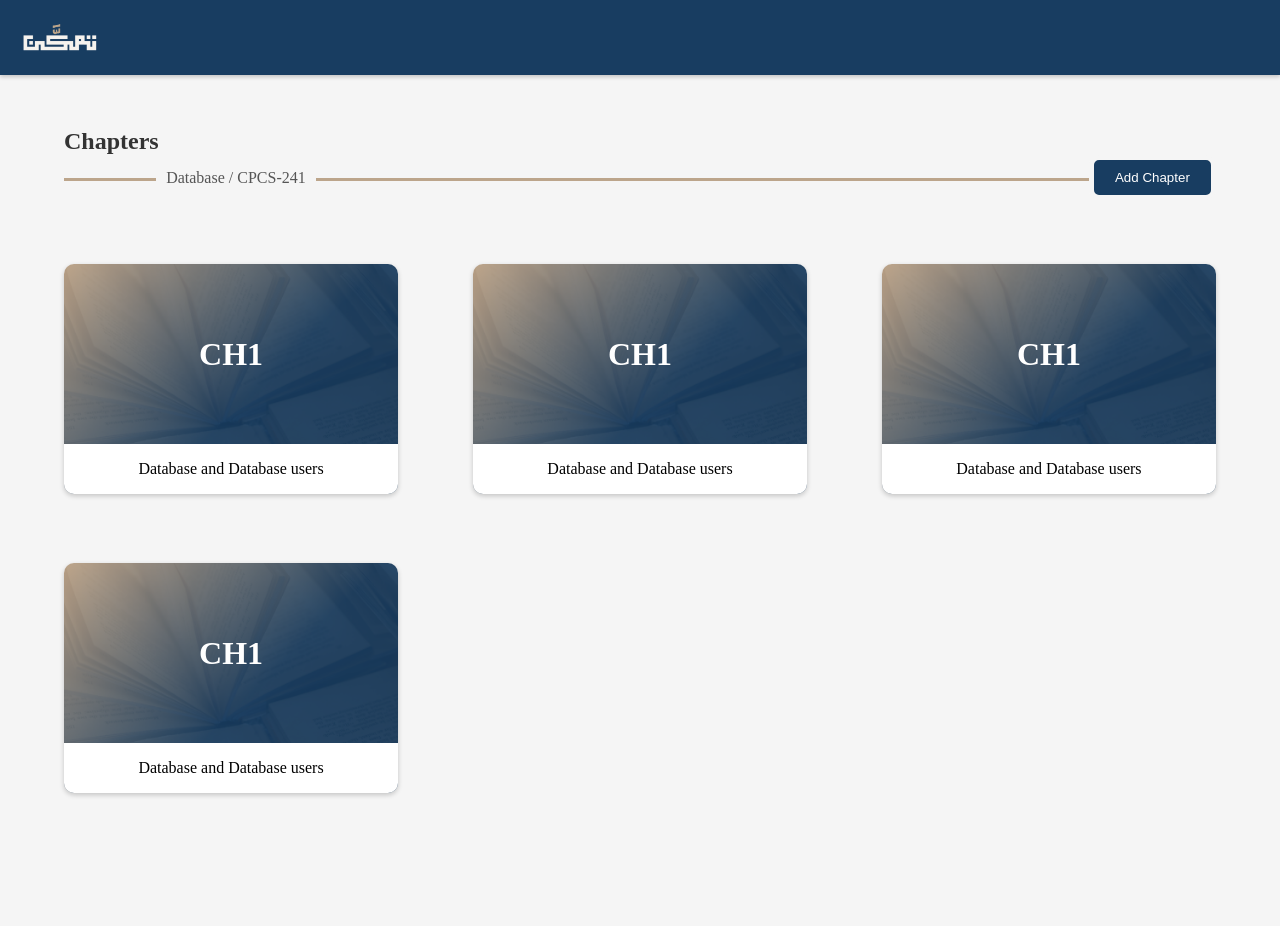
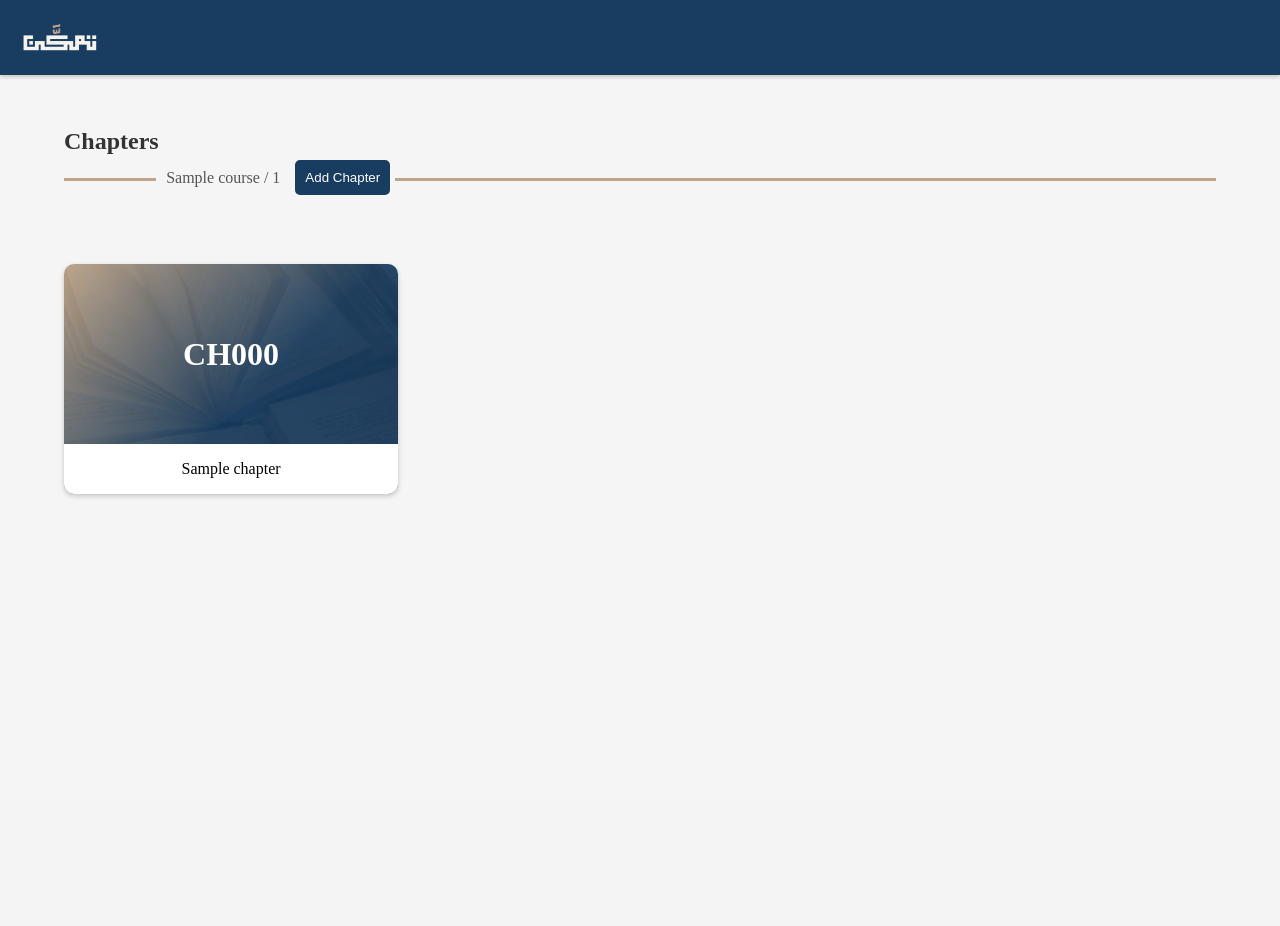
Before and after one commit to SabahBaothman/Tamakan, a PHP site: page /chapters.php in a window 1280 px wide. After the commit the page ends 498 px from the top, so only its background shows below. Run offline with PHP 8.4, Linux system fonts and the light colour scheme; the visitor is signed in with stand-in values (Sample User, id 1); tables that the repository leaves empty or names only in its code hold one stand-in row (values such as "Sample post").

Commit message:
Back-end for Courses, Chapters, Add Chapters

```diff
--- a/pages/chapters.php
+++ b/pages/chapters.php
@@ -1,3 +1,36 @@
+<?php
+session_start();
+
+if (!isset($_SESSION['id'])) {
+    header("Location: login.php");
+    exit();
+}
+
+include('../db/db_conn.php');
+
+$user_id = $_SESSION['id'];
+$course_id = $_SESSION['course_id'];
+
+// Fetch course name
+$sql_course = "SELECT name FROM course WHERE id = ?";
+$stmt_course = $conn->prepare($sql_course);
+$stmt_course->bind_param("i", $course_id);
+$stmt_course->execute();
+$result_course = $stmt_course->get_result();
+$course = $result_course->fetch_assoc();
+
+// Fetch chapters
+$sql_chapters = "SELECT number, title, file FROM chapter WHERE course_id = ?";
+$stmt_chapters = $conn->prepare($sql_chapters);
+$stmt_chapters->bind_param("i", $course_id);
+$stmt_chapters->execute();
+$result_chapters = $stmt_chapters->get_result();
+$chapters = $result_chapters->fetch_all(MYSQLI_ASSOC);
+
+$stmt_course->close();
+$stmt_chapters->close();
+$conn->close();
+?>
 <!DOCTYPE html>
 <html lang="en">
 
@@ -19,41 +52,31 @@ include('./nav.php');
         <div class="header">
             <h2 class="pageTitle">Chapters</h2>
             <div class="pageSubtitle">
-                <p><span>Database / CPCS-241</span></p>
-                <button type="button" class="button">Add Chapter</button>
+                <p><span><?php echo htmlspecialchars($course['name']); ?> / <?php echo htmlspecialchars($course_id); ?></span></p>
+                <form action="goToAddChapter.php" method="post" class="add-chapter-form">
+                    <input type="hidden" name="course_id" value="<?php echo htmlspecialchars($course_id); ?>">
+                    <button type="submit" class="button">Add Chapter</button>
+                </form>
             </div>
         </div>
 
         <!-- CHAPTERS -->
         <div id="chapters">
-            <a href="" class="chapterCard">
-                <h1>CH1</h1>
-                <div>
-                    <p>Database and Database users</p>
+            <?php if (count($chapters) > 0): ?>
+                <?php foreach ($chapters as $chapter): ?>
+                    <a href="<?php echo htmlspecialchars($chapter['file']); ?>" class="chapterCard" target="_blank">
+                        <h1>CH<?php echo htmlspecialchars($chapter['number']); ?></h1>
+                        <div>
+                            <p><?php echo htmlspecialchars($chapter['title']); ?></p>
+                        </div>
+                    </a>
+                <?php endforeach; ?>
+            <?php else: ?>
+                <div class="no-content">
+                    <img src="../images/noContent.png" alt="No Content" width="400">
+                    <h2>No Content Found</h2>
                 </div>
-            </a>
-
-            <a href="" class="chapterCard">
-                <h1>CH1</h1>
-                <div>
-                    <p>Database and Database users</p>
-                </div>
-            </a>
-
-            <a href="" class="chapterCard">
-                <h1>CH1</h1>
-                <div>
-                    <p>Database and Database users</p>
-                </div>
-            </a>
-
-            <a href="" class="chapterCard">
-                <h1>CH1</h1>
-                <div>
-                    <p>Database and Database users</p>
-                </div>
-            </a>
-
+            <?php endif; ?>
         </div>
 
     </div>
--- a/style.css
+++ b/style.css
@@ -368,6 +368,8 @@ margin-top: -6.7%;
     z-index: 1; /* Ensures the button stays on top of the line */
     border: 5px solid var(--background);
 }
+
+
 
 .pageSubtitle::after {
     content: '';
```
Also changed, not shown: pages/addChapter.php (+81 -13 lines), pages/courses.php (+6 -11 lines), pages/goToAddChapter.php (added, +12 -0 lines), pages/setCourse.php (added, +12 -0 lines), 2 other files.
